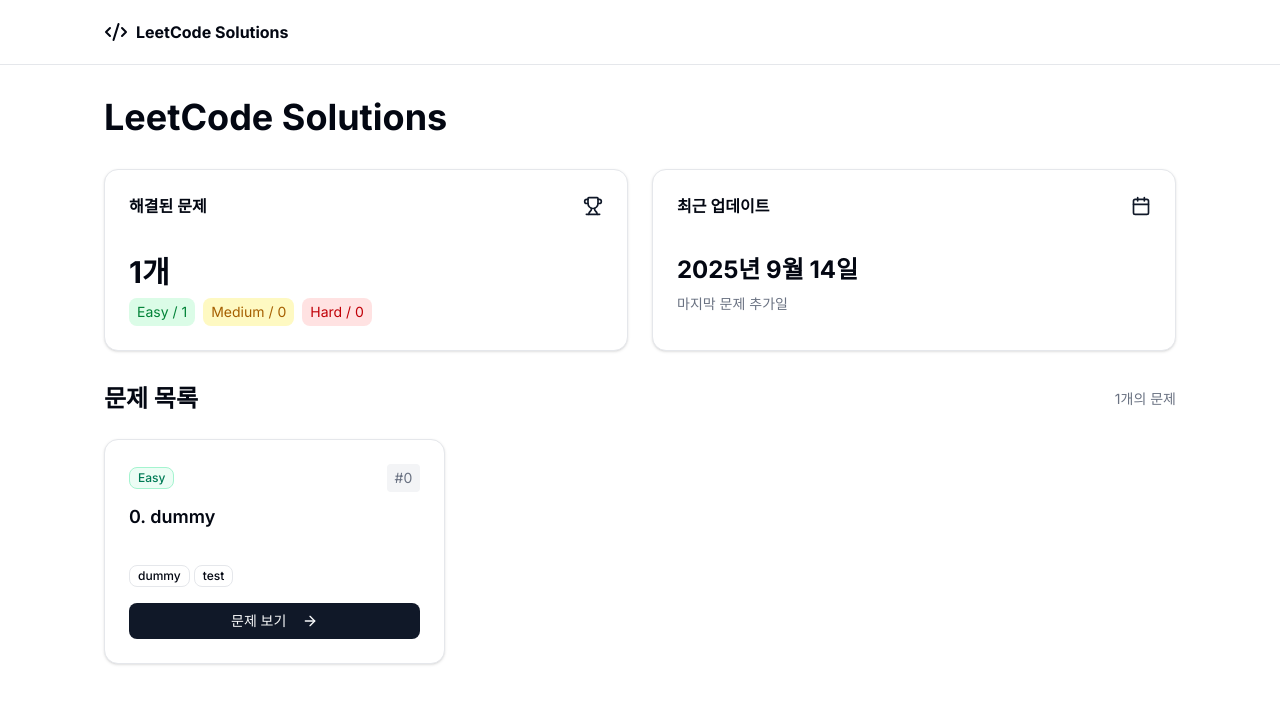
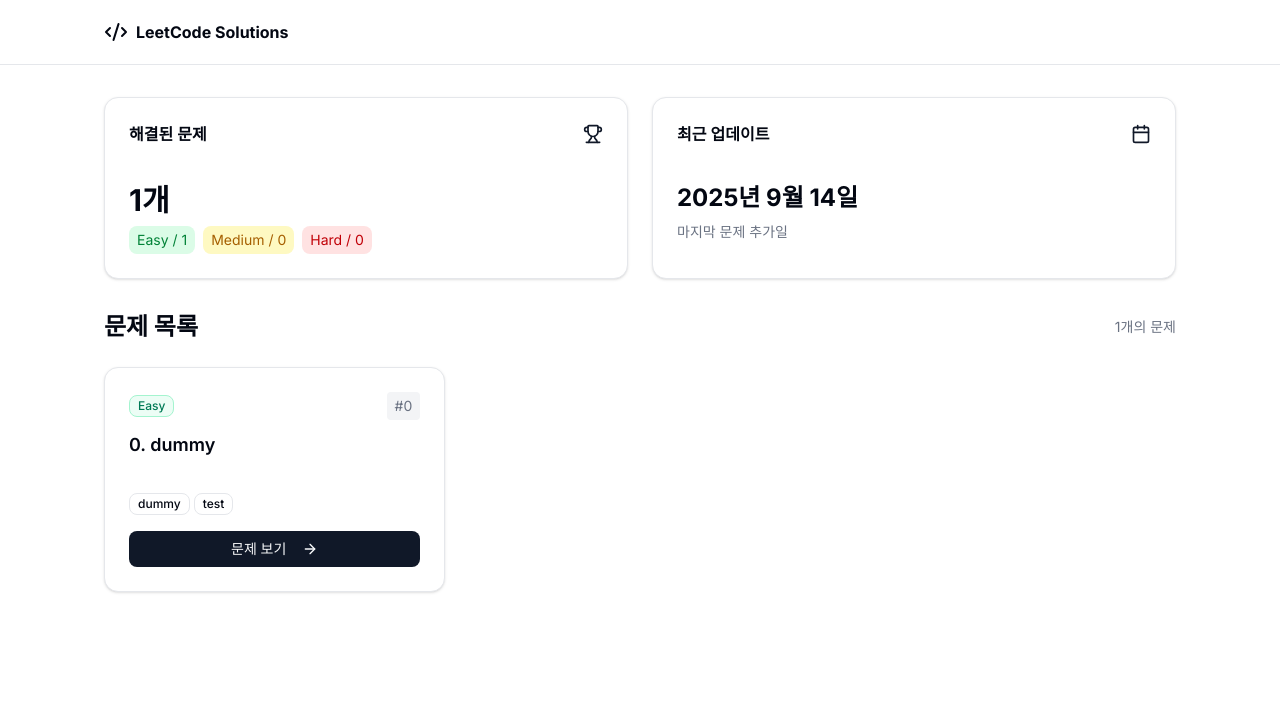
Before and after one commit to rakaso598/LeetCode-Solutions, a Next.js app: page / in a window 1280 px wide. Shown: the top 704 px of the page. Built offline with nearby package versions, Linux system fonts and the light colour scheme.

Commit message:
refactor: 홈 화면의 h1 태그 제목 비활성화

```diff
--- a/app/page.tsx
+++ b/app/page.tsx
@@ -47,10 +47,10 @@
   };
 
   return (
-    <div className="mx-auto max-w-[1200px] px-6 sm:px-8 md:px-10 lg:px-12 xl:px-16 py-8">
+    <div className="mx-auto max-w-[1200px] px-6 sm:px-8 md:px-10 lg:px-12 xl:px-16">
       {/* Header */}
       <section className="mb-8">
-        <h1 className="text-4xl font-bold mb-2">LeetCode Solutions</h1>
+        {/* <h1 className="text-4xl font-bold mb-2">LeetCode Solutions</h1> */}
         {/* <p className="text-muted-foreground">해결한 문제 목록</p> */}
       </section>
 
```
